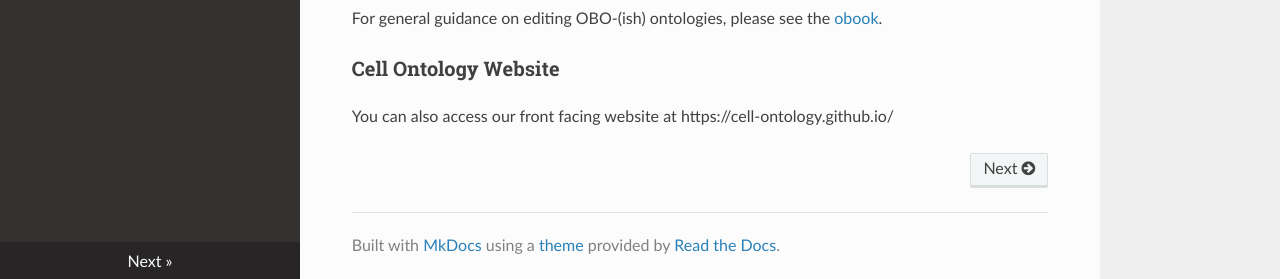
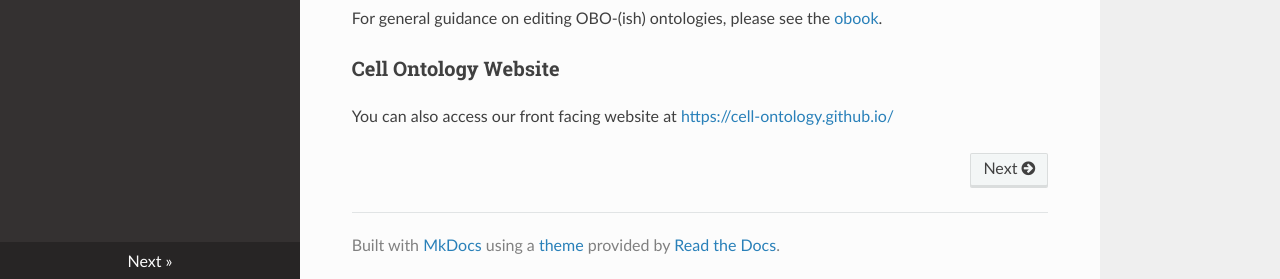
Before and after one commit to obophenotype/cell-ontology, an MkDocs documentation site: the page built from docs/index.md, in a window 1280 px wide and 1343 px high. Shown: the part 1061-1340 px from the top of the window. Built offline with MkDocs 1.6.1, drawn with Linux system fonts in a browser that asks for light colours; nearby versions of some CDN libraries; part of the change alters nothing that is shown.

```diff
--- a/docs/index.md
+++ b/docs/index.md
@@ -10,9 +10,9 @@ The recommended way to browse the ontology is through the [ontology lookup servi
 
 ### Accessing CL
 
-The main release files can be found in our [GitHub repository](https://github.com/obophenotype/cell-ontology).
+The main release files can be found in our [GitHub repository](https://github.com/obophenotype/cell-ontology/releases).
 
-The main release file can also be found [here](https://raw.githubusercontent.com/obophenotype/cell-ontology/master/cl.owl).
+The main release file can also be found [here](http://purl.obolibrary.org/obo/cl.owl).
 
 ### Contributing
 
@@ -26,4 +26,4 @@ For general guidance on editing OBO-(ish) ontologies, please see the [obook](htt
 
 ### Cell Ontology Website
 
-You can also access our front facing website at https://cell-ontology.github.io/
+You can also access our front facing website at [https://cell-ontology.github.io/](https://cell-ontology.github.io/)
```
